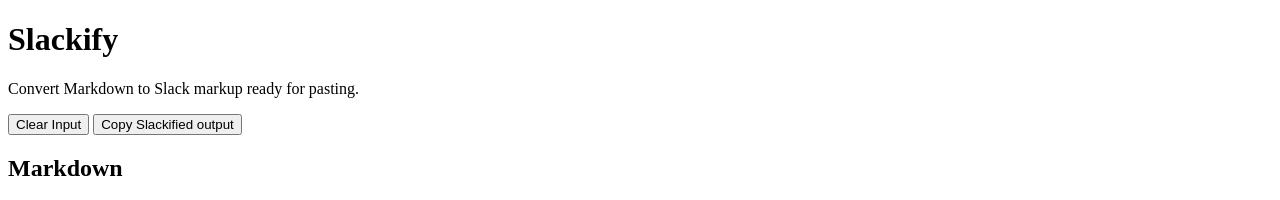
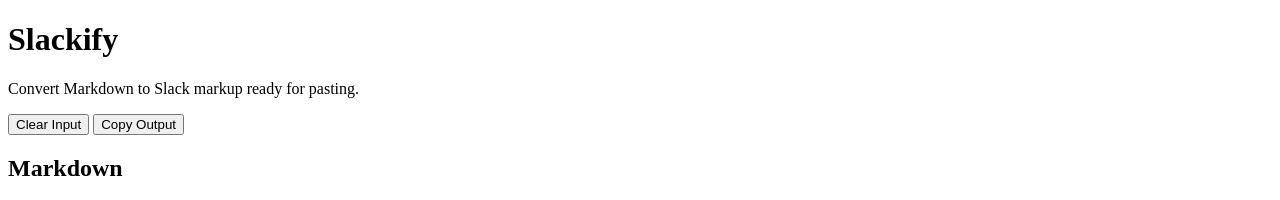
Before and after one commit to erkannt/slackify, a Svelte app: page / in a window 1280 px wide. Shown: the top 200 px of the page. Built offline with nearby package versions, Linux system fonts and the light colour scheme.

Commit message:
Improve language

```diff
--- a/src/App.svelte
+++ b/src/App.svelte
@@ -24,7 +24,7 @@
         <h1>Slackify</h1>
         <p>Convert Markdown to Slack markup ready for pasting.</p>
         <button onclick={clear}>Clear Input</button>
-        <button onclick={copy}>Copy Slackified output</button>
+        <button onclick={copy}>Copy Output</button>
     </header>
 
     <section>
```
